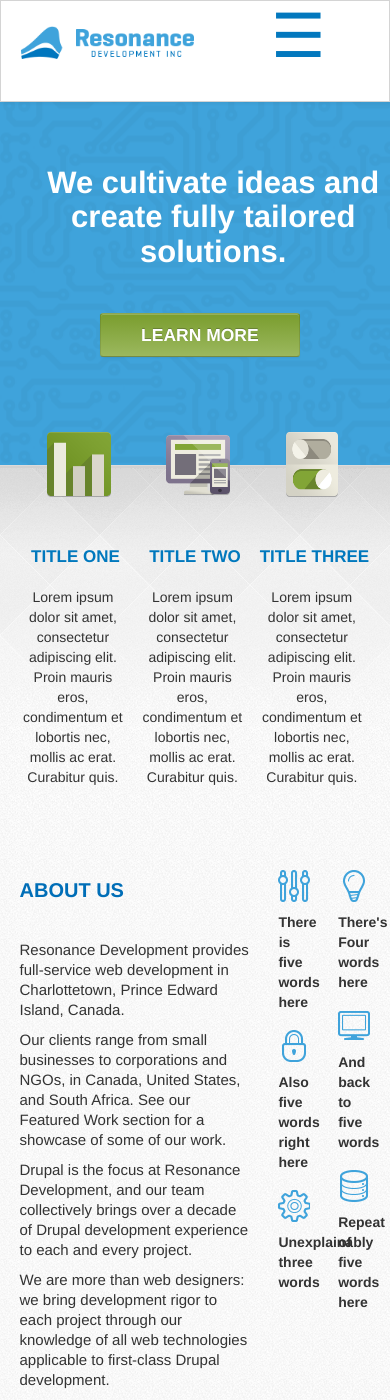
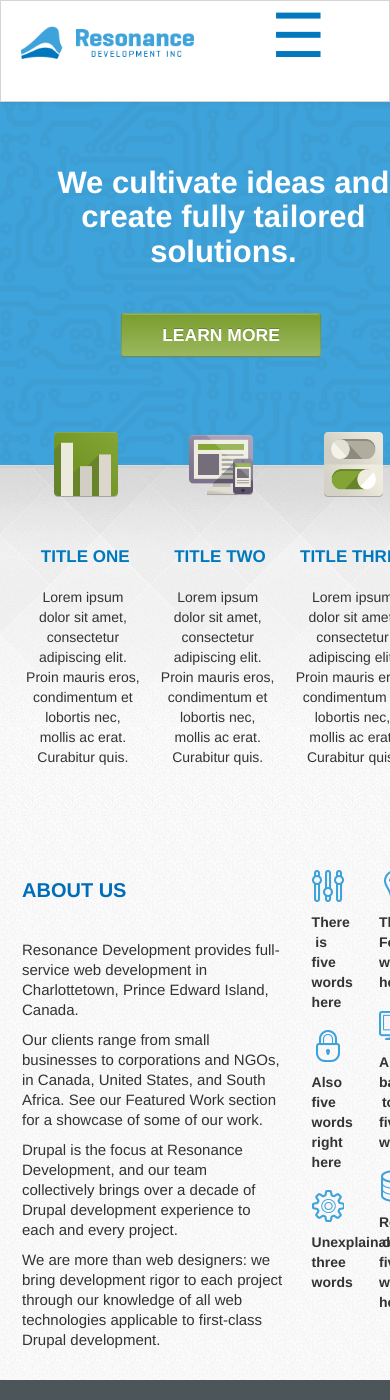
Before and after one commit to andrew-drake/resonancedev, a Jekyll site: the page built from index.md, in a window 390 px wide and 1400 px high. Built offline with Jekyll 4.4.1, drawn with Linux system fonts in a browser that asks for light colours; Markdown is read by kramdown in place of the engine named in the settings.

Commit message:
updated mobile responsiveness

```diff
--- a/css/responsive.css
+++ b/css/responsive.css
@@ -345,8 +345,9 @@ margin-left: -135px;
 	margin-left:180px;
 	margin-top: -150px;
 }
+#footer {margin-right:-50px}
 .mobileNavBar {display:block;}
-
+.resdev-navbar-inner {z-index:999;}
 #menuMobile {
 	display: block;
 	background: #ffffff;
@@ -355,6 +356,7 @@ margin-left: -135px;
 	padding-top: 25px;
 	color: #0378be;
 	float: left;
+	z-index:1002;
 }
 
 #navMobile.js {
@@ -378,7 +380,10 @@ margin-left: -135px;
 /*****************Start Homepage Mobile Responsive Style******************************/
 
 .featuredHome {display:none;}
-.topHome {height: 365px;}
+.topHome {
+	height: 365px;
+	margin-right:-50px;
+}
 .topHomeTitle {
 	line-height: 35px;
 	width: 338px;
@@ -388,9 +393,12 @@ margin-left: -135px;
 	margin-bottom: -66px;
 	margin-left: -55px;
 }
-
+.aboutHome{margin-right:-50px;}
 .btn-homeInfo{margin-left: -65px;}
-.middleHome {height: 345px;}
+.middleHome {
+	height: 345px;
+	margin-right:-50px;
+}
 .aboutHomeIcons {padding-left: 20px;}
 .homeIconsImage{
 	height: 65px;
```
Also changed, not shown: 1 other file.
